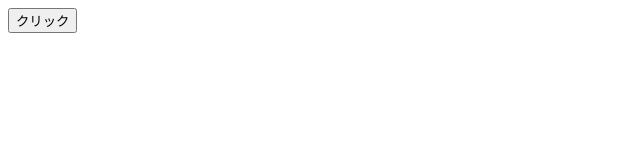
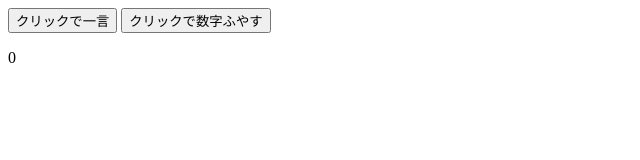
Before and after one commit to sararilfy/do-it-again-view, a plain HTML site: page 13/1/index.html in a window 1280 px wide. Shown: the whole page, without its empty margins (0-640 px from the left). Drawn offline with Linux system fonts and the light colour scheme.

Commit message:
https://vuejs.org/v2/guide/events.html#Methods-in-Inline-Handlers

```diff
--- a/13/1/index.html
+++ b/13/1/index.html
@@ -8,7 +8,9 @@
 
 <div id="app">
 
-  <button v-on:click="handleClick">クリック</button>
+  <button v-on:click="handleClick">クリックで一言</button>
+  <button v-on:click="count++">クリックで数字ふやす</button>
+  <p>{{count}}</p>
 
 </div>
 
--- a/13/1/script.js
+++ b/13/1/script.js
@@ -1,5 +1,8 @@
 var app = new Vue({
   el: '#app',
+  data: {
+    count: 0
+  },
   methods: {
     handleClick: function() {
       alert('眠いね！');
```
Also changed, not shown: package.json (deleted, +0 -23 lines), README.md (deleted), 1 other file.
